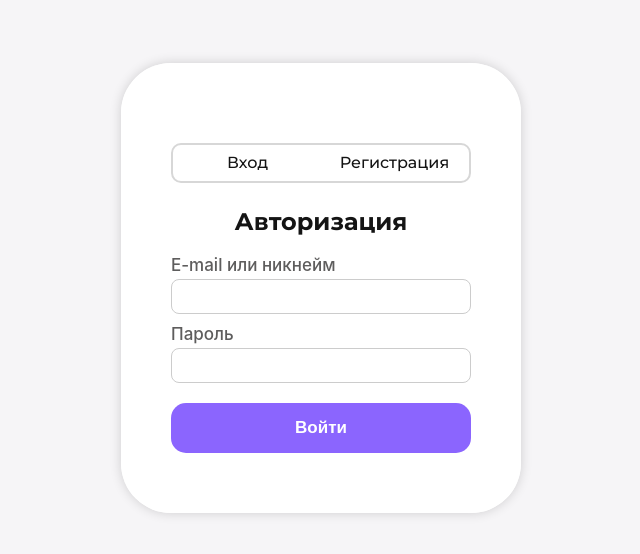
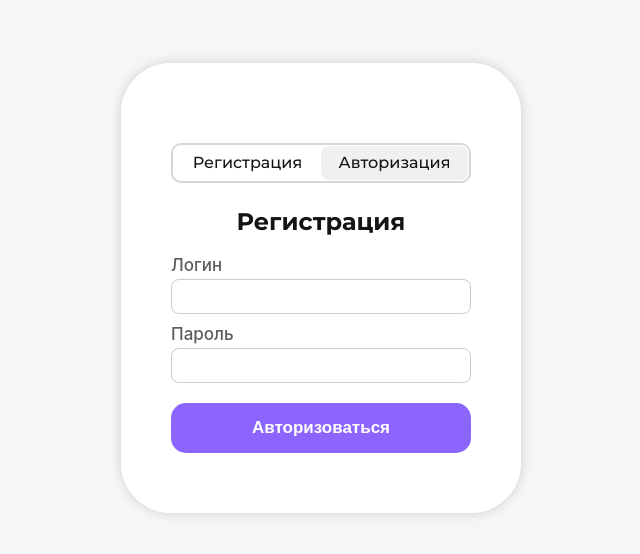
Before and after one commit to milkhunters/hahaton-frontend, a Vue app: page /login in a window 1280 px wide. Shown: the part 112-666 px from the top of the page, without its empty margins (319-959 px from the left). Built offline with nearby package versions, Linux system fonts and the light colour scheme; a web font is replaced by a local one.

Commit message:
update auth

```diff
--- a/src/components/login/login.vue
+++ b/src/components/login/login.vue
@@ -3,35 +3,24 @@
   <div class="reg_wrapper">
     <div class="reg">
       <div class="reg_data">
-
-      <div class="reg_change">
-        <router-link :to="{name: 'login'}" class="reg_change_button">Вход</router-link>
-        <router-link :to="{name: 'registration'}" class="reg_change_button">Регистрация</router-link>
-      </div>
-
-
-        <h1 class="reg_data_title">Авторизация</h1>
-
-        <form @submit.prevent="signIn" id="login" method="POST">
+        <div class="reg_change">
+          <a href="reg.html" class="reg_change_button"
+          >Регистрация</a
+          >
+          <a href="#" class="reg_change_button active_change_button">Авторизация</a>
+        </div>
+        <h1 class="reg_data_title">Регистрация</h1>
+        <form id="login" method="POST">
           <!-- Ответ ajax -->
-          {{ errorMessage }}
           <span id="loginmessage"></span>
           <!-- Ответ ajax -->
-          <p>E-mail или никнейм</p>
-
-          <input type="text" name="nickname" v-model="username"/>
-
+          <p>Логин</p>
+          <input type="text" name="login" required/>
           <p class="log-pass">Пароль</p>
-
-          <input type="password" name="password" v-model="password"/><br />
-
+          <input type="password" name="password" value="" required/><br />
           <input type="hidden" name="do_login" />
-
-          <button type="submit" name="do_login" >Войти</button>
-
+          <button type="submit" name="do_login">Авторизоваться</button>
         </form>
-
-
       </div>
     </div>
   </div>
```
